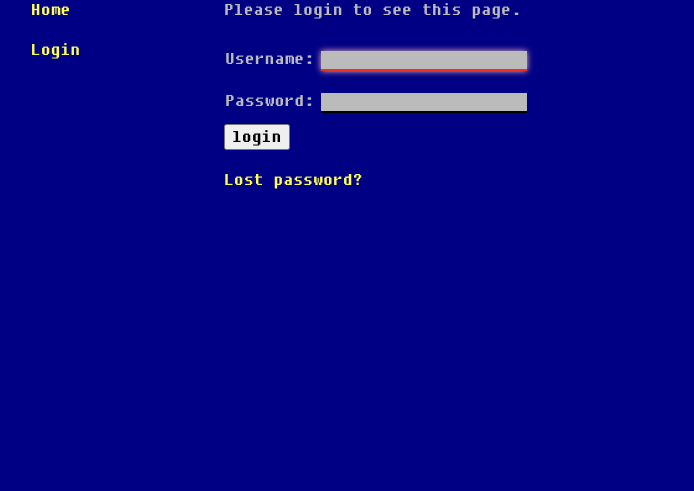
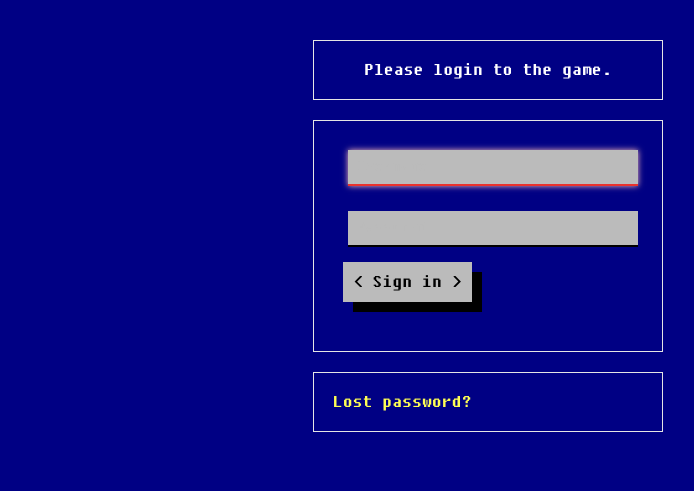
Before and after one commit to FurSquared/dev-game, a Django app: page /accounts/login/?next=/dashboard/ in a window 1280 px wide. Shown: the top 491 px of the page, without its empty margins (4-698 px from the left). Run offline with Django 3.2, Linux system fonts and the light colour scheme; parts of the project's set-up code (start-up, migrations or seed data) failed here and were passed over; some libraries are stand-ins or nearby versions.

Commit message:
Cleanup of Login page.

```diff
--- a/dashboard/templates/registration/login.html
+++ b/dashboard/templates/registration/login.html
@@ -1,7 +1,48 @@
-{% extends "base.html" %}
+<!DOCTYPE html>
+<html lang="en">
+<head>
 
-{% block content %}
+  {% block title %}<title>Game - Login</title>{% endblock %}
+  <meta charset="utf-8">
+  <meta name="viewport" content="width=device-width, initial-scale=1">
+  <link rel="stylesheet" href="https://stackpath.bootstrapcdn.com/bootstrap/4.1.3/css/bootstrap.min.css" integrity="sha384-MCw98/SFnGE8fJT3GXwEOngsV7Zt27NXFoaoApmYm81iuXoPkFOJwJ8ERdknLPMO" crossorigin="anonymous">
+  <script src="https://ajax.googleapis.com/ajax/libs/jquery/1.12.4/jquery.min.js"></script>
+  <script src="https://maxcdn.bootstrapcdn.com/bootstrap/3.3.7/js/bootstrap.min.js"></script>
+  <style type="text/css">
+    body {padding-top: 40px; padding-bottom: 40px;}
+    .box-in {
+       max-width: 350px;
+       padding: 19px 19px 19px;
+       margin: 0 auto 20px;
+       border: 1px solid #e5e5e5;
+    }
+    .form-signin {
+       max-width: 350px;
+       padding: 19px 29px 29px;
+       margin: 0 auto 20px;
+       border: 1px solid #e5e5e5;
+    }
+    .form-signin .form-signin-heading,
+    .form-signin .checkbox {
+      margin-bottom: 10px;
+    }
+    .form-signin input[type="text"],
+    .form-signin input[type="password"] {
+       font-size: 16px;
+       height: auto;
+       margin-bottom: 15px;
+       padding: 7px 9px;
+    }
+  </style>
 
+  <!-- Add additional CSS in static file -->
+  {% load static %}
+  <link href="/static/css/bootstrap.min.css" rel="stylesheet" media="screen">
+  <link rel="shortcut icon" type="image/png" href="{% static 'favicon.ico' %}"/>
+</head>
+<body>
+
+<div class="container"><div class="box-in">
   {% if form.errors %}
     <p>Your username and password didn't match. Please try again.</p>
   {% endif %}
@@ -11,27 +52,25 @@
       <p>Your account doesn't have access to this page. To proceed,
       please login with an account that has access.</p>
     {% else %}
-      <p>Please login to see this page.</p>
+      <h2 class="form-signin-heading">Please login to the game.</h2>
     {% endif %}
   {% endif %}
+</div></div>
 
-  <form method="post" action="{% url 'login' %}">
-    {% csrf_token %}
-    <table>
-      <tr>
-        <td>{{ form.username.label_tag }}</td>
-        <td>{{ form.username }}</td>
-      </tr>
-      <tr>
-        <td>{{ form.password.label_tag }}</td>
-        <td>{{ form.password }}</td>
-      </tr>
-    </table>
-    <input type="submit" value="login" />
-    <input type="hidden" name="next" value="{{ next }}" />
-  </form>
+    <div class="container">
+      <form class="form-signin" method="post" action="{% url 'login' %}">
+        <input type="text" class="input-block-level" name="username" autofocus autocapitalize="none" autocomplete="username" maxlength="150" required id="id_username" placeholder="Username">
+        <input type="password" class="input-block-level" name="password" autocomplete="current-password" required id="id_password" placeholder="Password">
+        <button class="btn btn-large btn-primary" type="submit" value="login">Sign in</button>
+        <input type="hidden" name="next" value="/dashboard/" />
+        {% csrf_token %}
+      </form>
+    </div>
 
-  {# Assumes you setup the password_reset view in your URLconf #}
-  <p><a href="{% url 'password_reset' %}">Lost password?</a></p>
+<div class="container"><div class="box-in">
+  <a href="{% url 'password_reset' %}">Lost password?</a>
+</div></div>
 
-{% endblock %}
+<script src="/static/js/bootstrap.min.js"></script>
+</body>
+</html>
```
